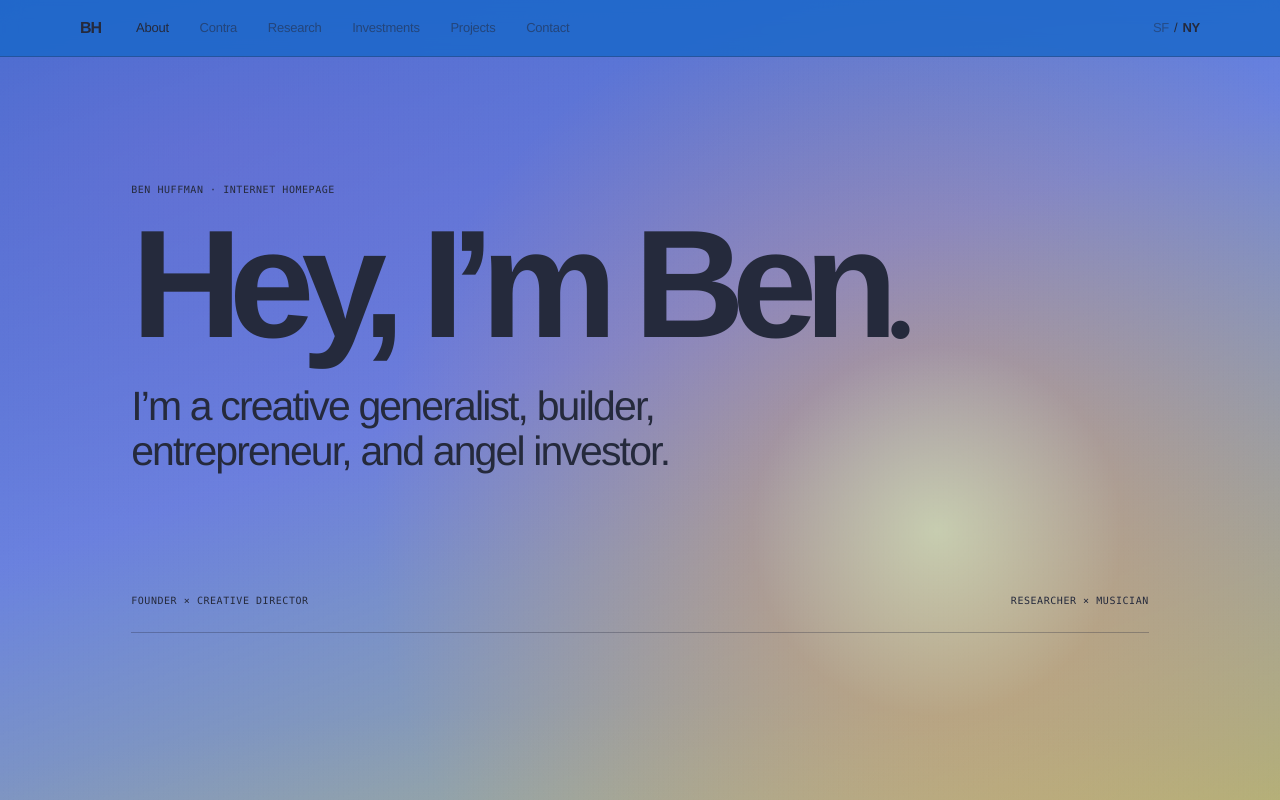
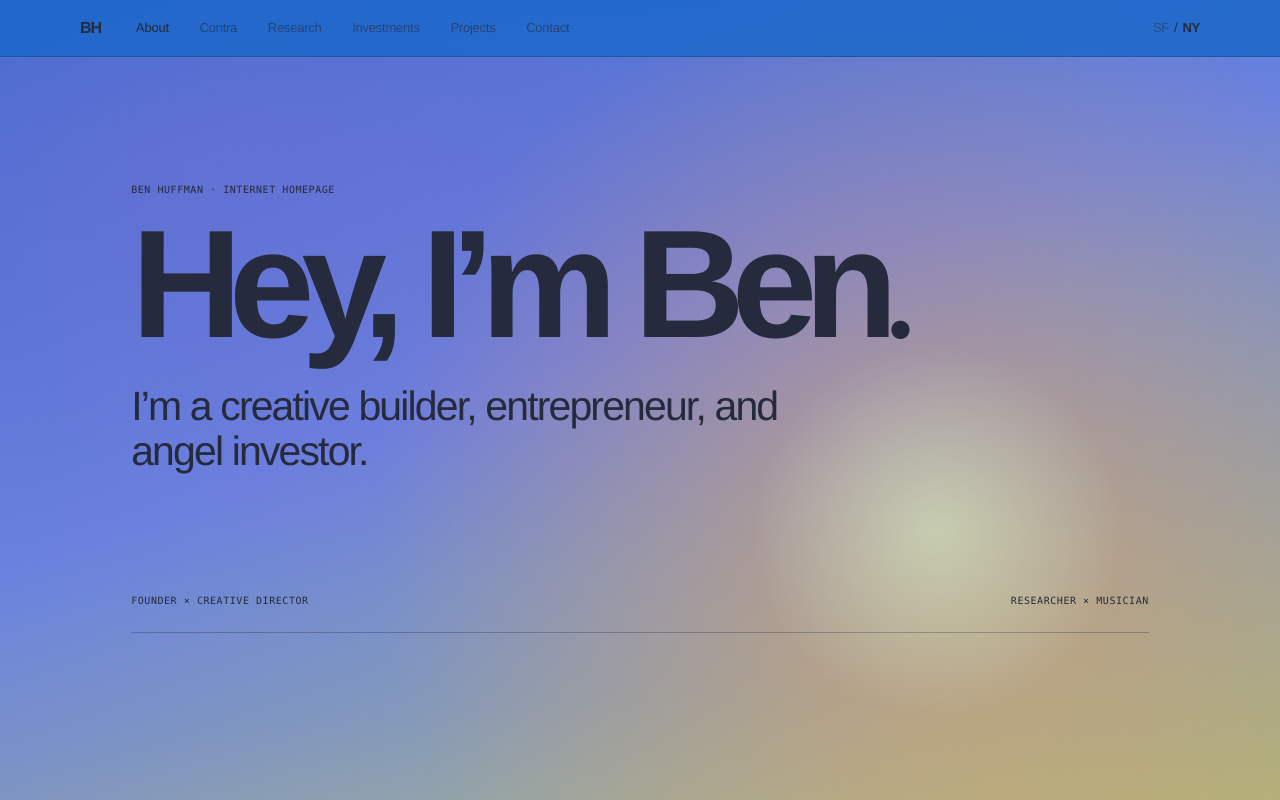
Before and after one commit to ben9885/get-ben.com, a Next.js app: page / in a window 1280 px wide. Shown: the top 800 px of the page. Built offline with nearby package versions, Linux system fonts and the light colour scheme; no server answers.

Commit message:
Refine about introduction

```diff
--- a/app/page.tsx
+++ b/app/page.tsx
@@ -80,7 +80,7 @@ export default function Home() {
       <section id="about" className="hero reveal">
         <p className="eyebrow mono">Ben Huffman · Internet homepage</p>
         <h1>Hey, I’m Ben<span className="serif">.</span></h1>
-        <p className="dek">I’m a creative generalist, builder, entrepreneur, and angel investor.</p>
+        <p className="dek">I’m a creative builder, entrepreneur, and angel investor.</p>
         <div className="hero-notes mono"><span>Founder × creative director</span><span>Researcher × musician</span></div>
       </section>
 
```
